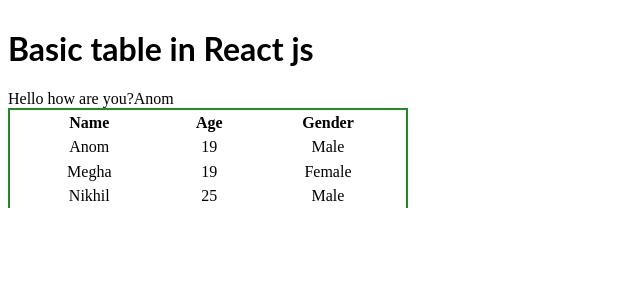
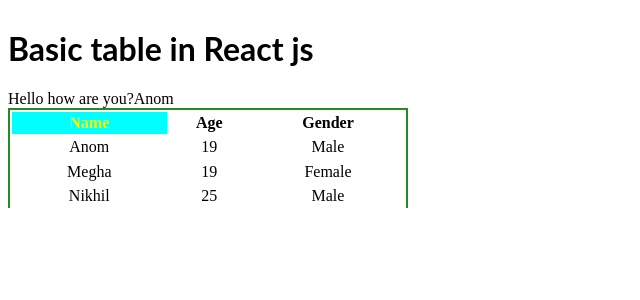
Before and after one commit to NikhilAndola/react-table-manipulation-crud, a React (Create React App) app: page / in a window 1280 px wide. Shown: the top 300 px of the page, without its empty margins (0-640 px from the left). Built offline with nearby package versions, Linux system fonts and the light colour scheme.

Commit message:
Added children.props and clsx

```diff
--- a/package.json
+++ b/package.json
@@ -3,6 +3,7 @@
   "version": "0.0.0",
   "private": true,
   "dependencies": {
+    "clsx": "^1.1.1",
     "react": "^17.0.2",
     "react-dom": "^17.0.2"
   },
--- a/src/TableComp.js
+++ b/src/TableComp.js
@@ -1,15 +1,19 @@
 import React from 'react';
 import styles from './style.module.css';
+import clsx from 'clsx';
 
 export const TableComp = ({ data, comp }) => {
   // const { data: data, comp } = props;
+  const [txtB, setTxt] = React.useState(true);
 
   return (
     <>
       {comp}
       <table className={styles.table}>
         <tr>
-          <th>Name</th>
+          <th className={clsx(styles.bgClr, { [styles.textClr]: txtB })}>
+            Name
+          </th>
           <th>Age</th>
           <th>Gender</th>
         </tr>
--- a/src/passingChildren/Children.js
+++ b/src/passingChildren/Children.js
@@ -1,5 +1,5 @@
 import React from 'react';
 
-export const Chilren = () => {
-  return <>Am children</>;
+export const Children = (props) => {
+  return <>{props.children}</>;
 };
--- a/src/passingChildren/Hello.js
+++ b/src/passingChildren/Hello.js
@@ -1,5 +1,5 @@
 import React from 'react';
 
 export const Hello = () => {
-  return <>Hello Hello Hello</>;
+  return <>This component is contained inside children.</>;
 };
--- a/src/passingChildren/Parent.js
+++ b/src/passingChildren/Parent.js
@@ -1,5 +1,14 @@
 import React from 'react';
+import { Children } from './Children';
+import { Hello } from './Hello';
 
 export const Parent = () => {
-  return <>Am Parent</>;
+  return (
+    <>
+      <div>Parent component </div>
+      <Children>
+        <Hello />
+      </Children>
+    </>
+  );
 };
--- a/src/style.module.css
+++ b/src/style.module.css
@@ -16,3 +16,11 @@ table {
 td {
   text-align: center;
 }
+
+.textClr {
+  color: yellow;
+}
+
+.bgClr {
+  background-color: aqua;
+}
```
